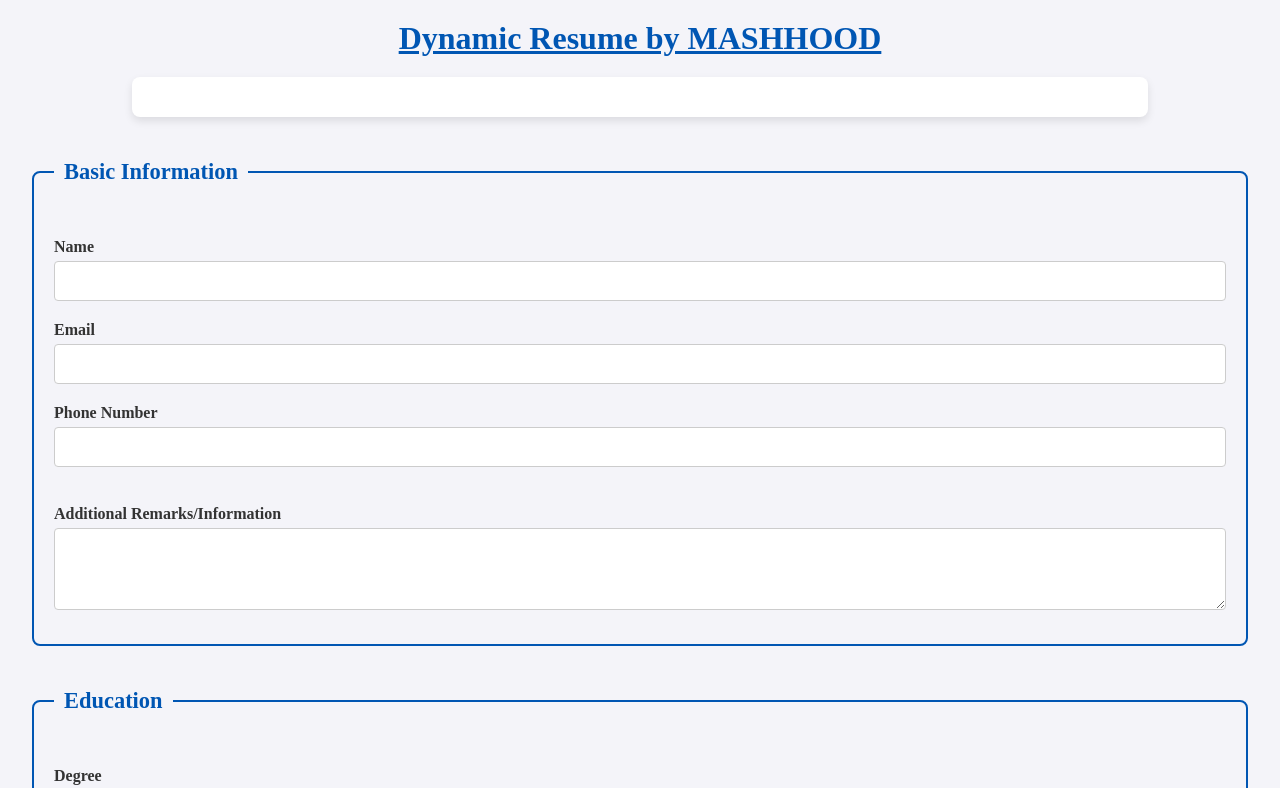
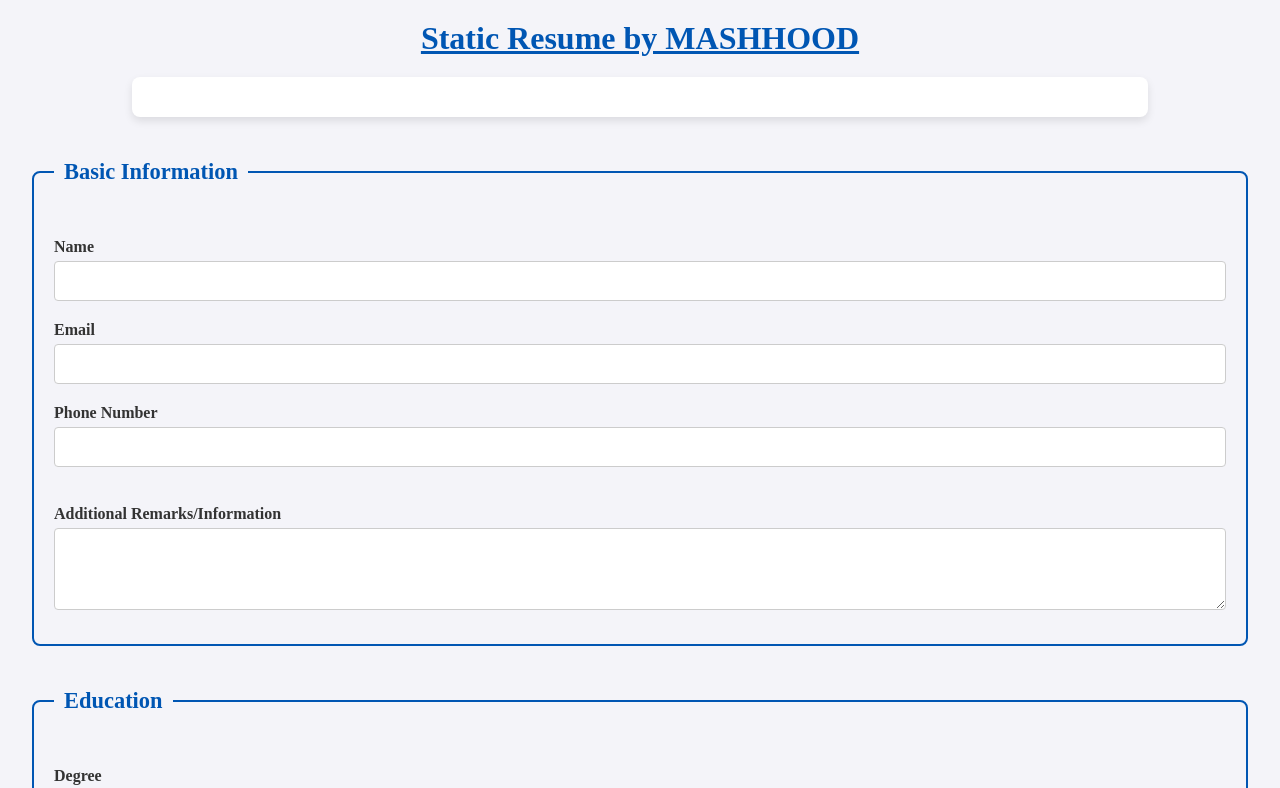
Before and after one commit to mashhood442/Milestone-1, a plain HTML site: page index.html in a window 1280 px wide. Shown: the top 788 px of the page. Drawn offline with Linux system fonts and the light colour scheme.

Commit message:
index.html

```diff
--- a/index.html
+++ b/index.html
@@ -7,7 +7,7 @@
     <link rel="stylesheet" href="stylesheet.css">
 </head>
 <body>
-    <header><h1><center><u><b>Dynamic Resume by MASHHOOD</b></u></center></h1></header>
+    <header><h1><center><u><b>Static Resume by MASHHOOD</b></u></center></h1></header>
     <main></main>
         <form id="resume-form">
             <section>
```
